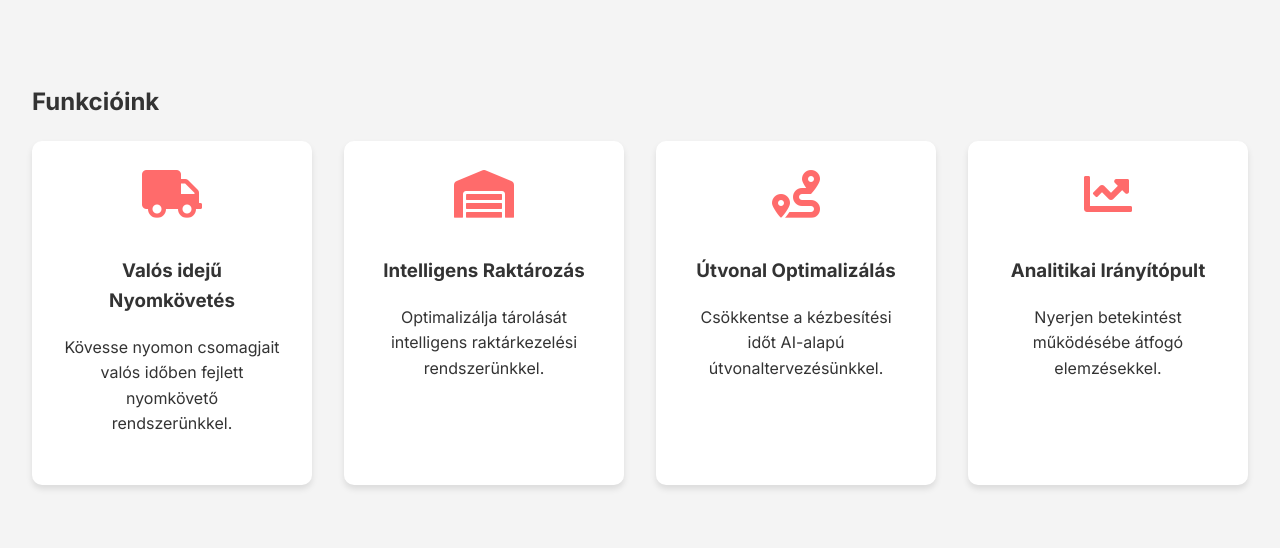
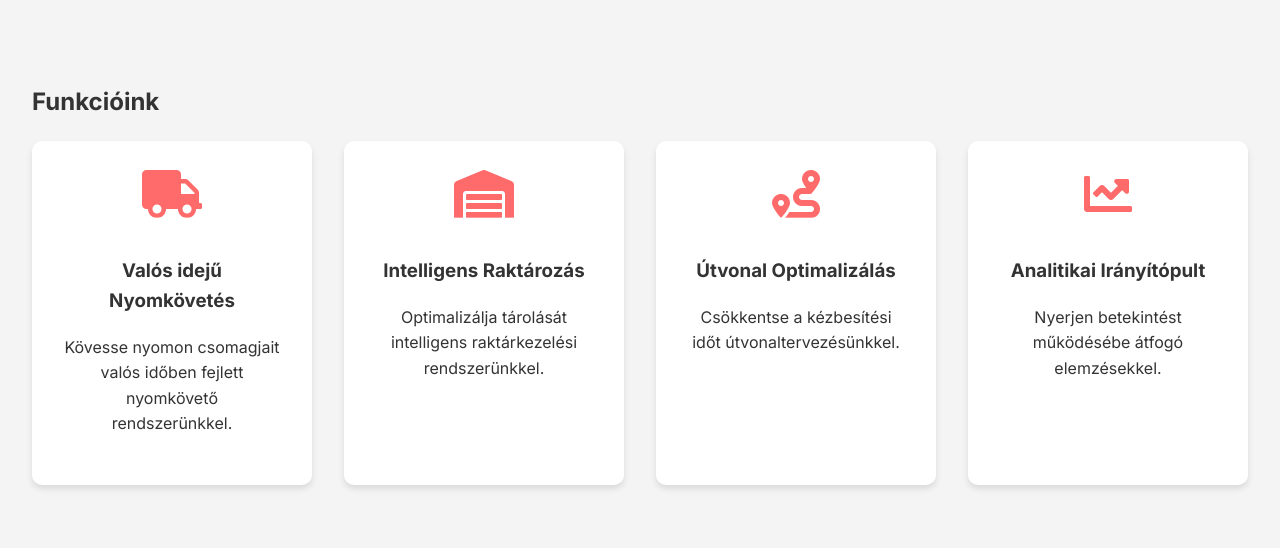
Before and after one commit to pe-box-ninja/webapp, a Flask app: page / in a window 1280 px wide. Shown: the part 801-1349 px from the top of the page. Run offline with Flask 3, Linux system fonts and the light colour scheme.

Commit message:
remove ai stuff

```diff
--- a/app/templates/index.html
+++ b/app/templates/index.html
@@ -71,7 +71,7 @@
           <div class="feature-card">
             <i class="fas fa-route feature-icon"></i>
             <h3>Útvonal Optimalizálás</h3>
-            <p>Csökkentse a kézbesítési időt AI-alapú útvonaltervezésünkkel.</p>
+            <p>Csökkentse a kézbesítési időt útvonaltervezésünkkel.</p>
           </div>
           <div class="feature-card">
             <i class="fas fa-chart-line feature-icon"></i>
```
